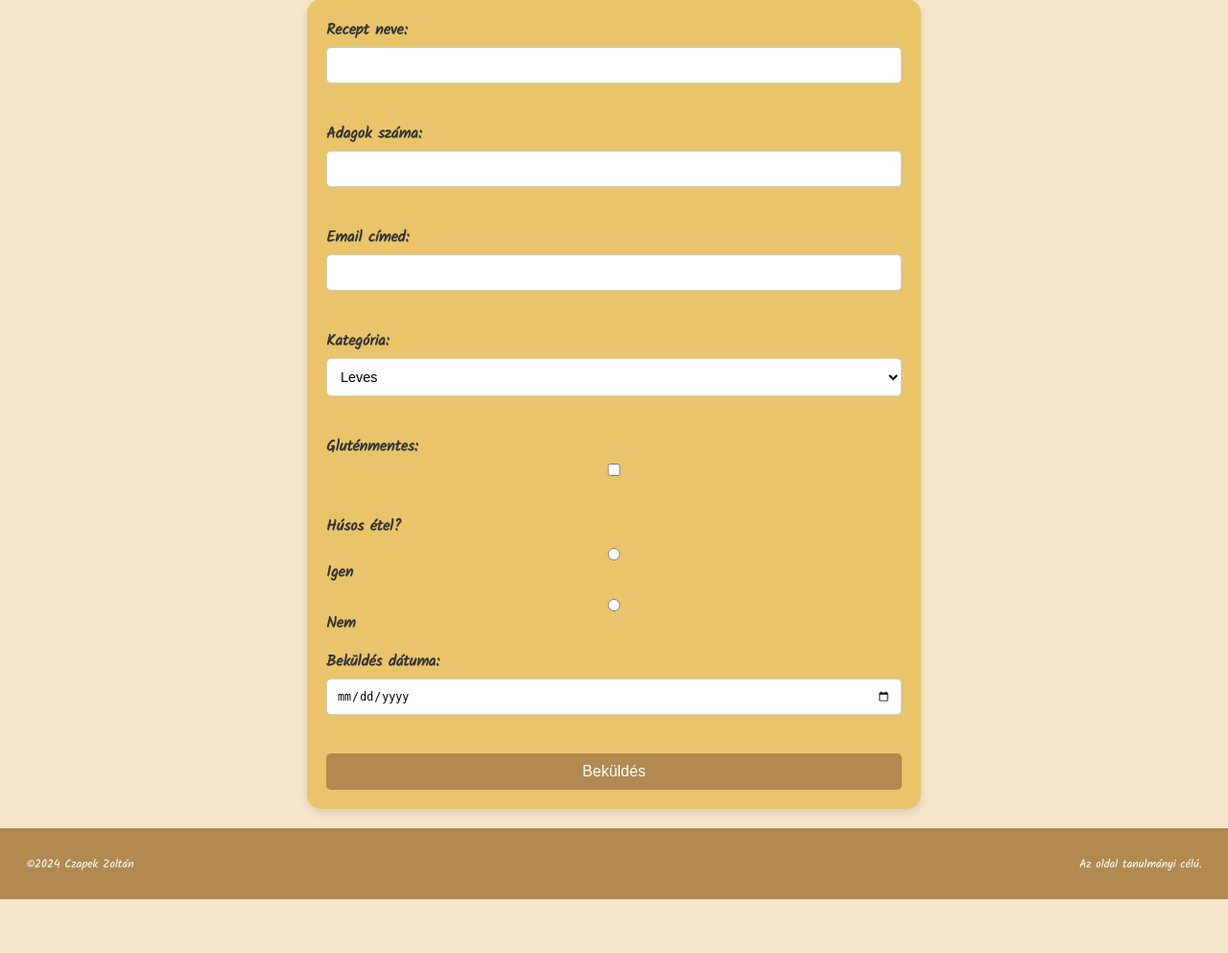
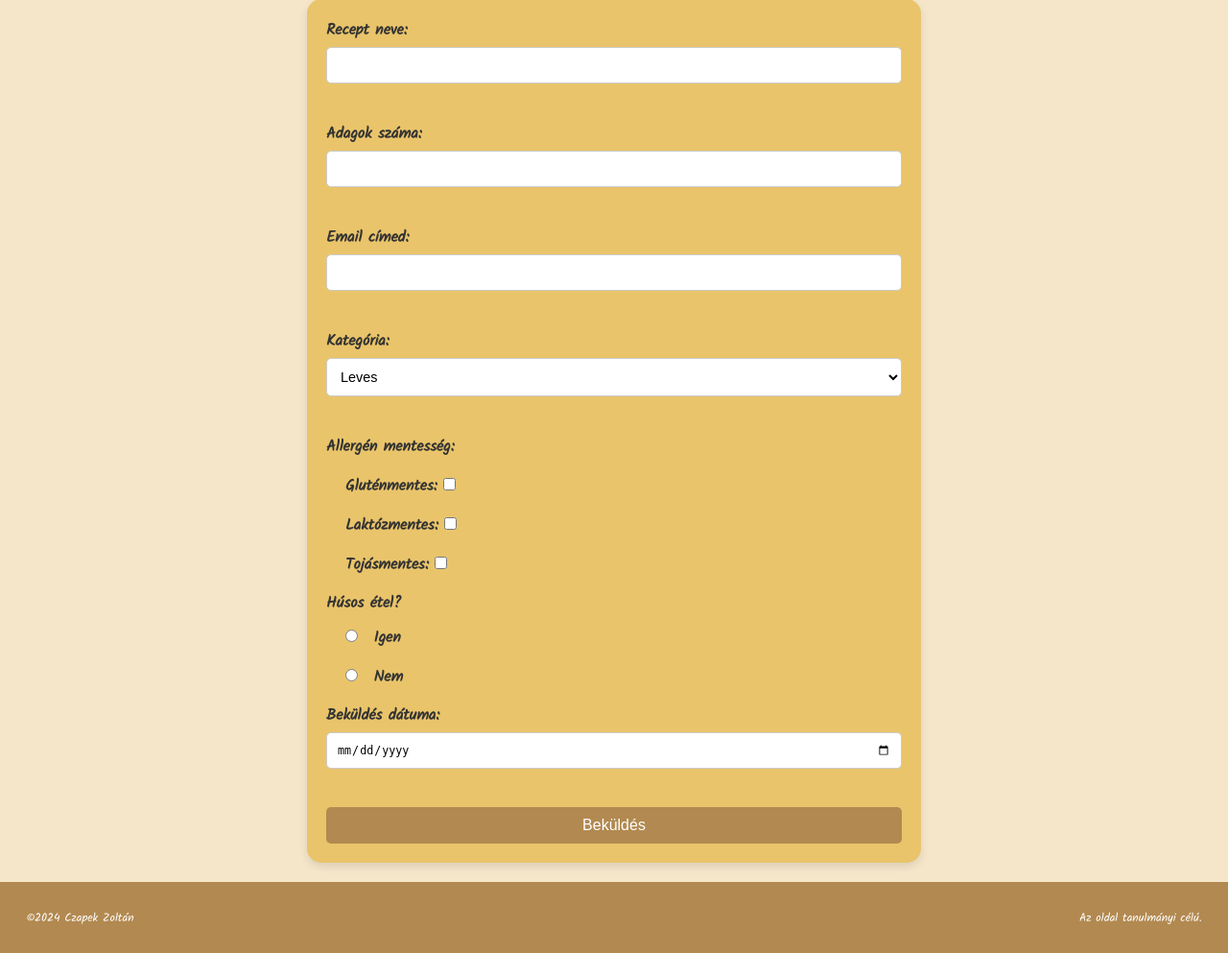
Before and after one commit to czapekzoli/weblap_beadando, a PHP site: page /form.html in a window 1280 px wide. Shown: the part 209-1202 px from the top of the page at 96% size. Before the commit the page ends 1146 px from the top, so only its background shows below. Run offline with PHP 8.4, Linux system fonts and the light colour scheme.

Commit message:
frissítés

```diff
--- a/form.html
+++ b/form.html
@@ -60,19 +60,28 @@
             </label><br>
 
             <!--GLUTÉNMENTES-E CHECKBOX-->
-            <label class="form_label">
+            <p class="form_label mentesek">Allergén mentesség:</p>
+            <label class="form_label mentesek_indent">
                 Gluténmentes:
-                <input class="gallery" type="checkbox" id="glutenmentes" name="glutenmentes">
-            </label><br>
+                <input class="gallery" type="checkbox" id="glutenmentes" name="glutenmentes" value="ON">
+            </label>
+            <label class="form_label mentesek_indent">
+                Laktózmentes:
+                <input class="gallery" type="checkbox" id="laktozmentes" name="laktozmentes" value="ON">
+            </label>
+            <label class="form_label mentesek_indent">
+                Tojásmentes:
+                <input class="gallery" type="checkbox" id="tojasmentes" name="tojasmentes" value="ON" >
+            </label>
 
             <!--HÚSOS-E RADIO-->
             <span id="formazas_as_label">Húsos étel?</span><br>
             <div class="radio_group">
-                <label class="form_label">
+                <label class="form_label mentesek_indent">
                     <input class="gallery" type="radio" id="husos_igen" name="husos" value="igen">
                     Igen
                 </label>
-                <label class="form_label">
+                <label class="form_label mentesek_indent">
                     <input class="gallery" type="radio" id="husos_nem" name="husos" value="nem">
                     Nem
                 </label>
--- a/style.css
+++ b/style.css
@@ -414,11 +414,16 @@ section {
   flex-basis: 98%;
 }
 
-label.form_label {
+label.form_label,p.form_label {
   display: block;
   margin-bottom: 15px;
   font-weight: bold;
   color: #333;
+  padding: 0;
+}
+
+label.mentesek_indent{
+  padding-left: 20px;
 }
 
 span#formazas_as_label {
@@ -448,12 +453,18 @@ select {
   background-color: #fff;
 }
 
-/*input[type="checkbox"],
-input[type="radio"] {
+input#husos_igen, input#husos_nem {
   display: inline-block;
   width: auto;
   margin-right: 10px;
-}*/
+}
+
+input#glutenmentes,
+input#laktozmentes,input#tojasmentes {
+  display: inline-block;
+  width: auto;
+  margin-right: 10px;
+}
 
 .radio_group {
   margin: 10px 0;
```
